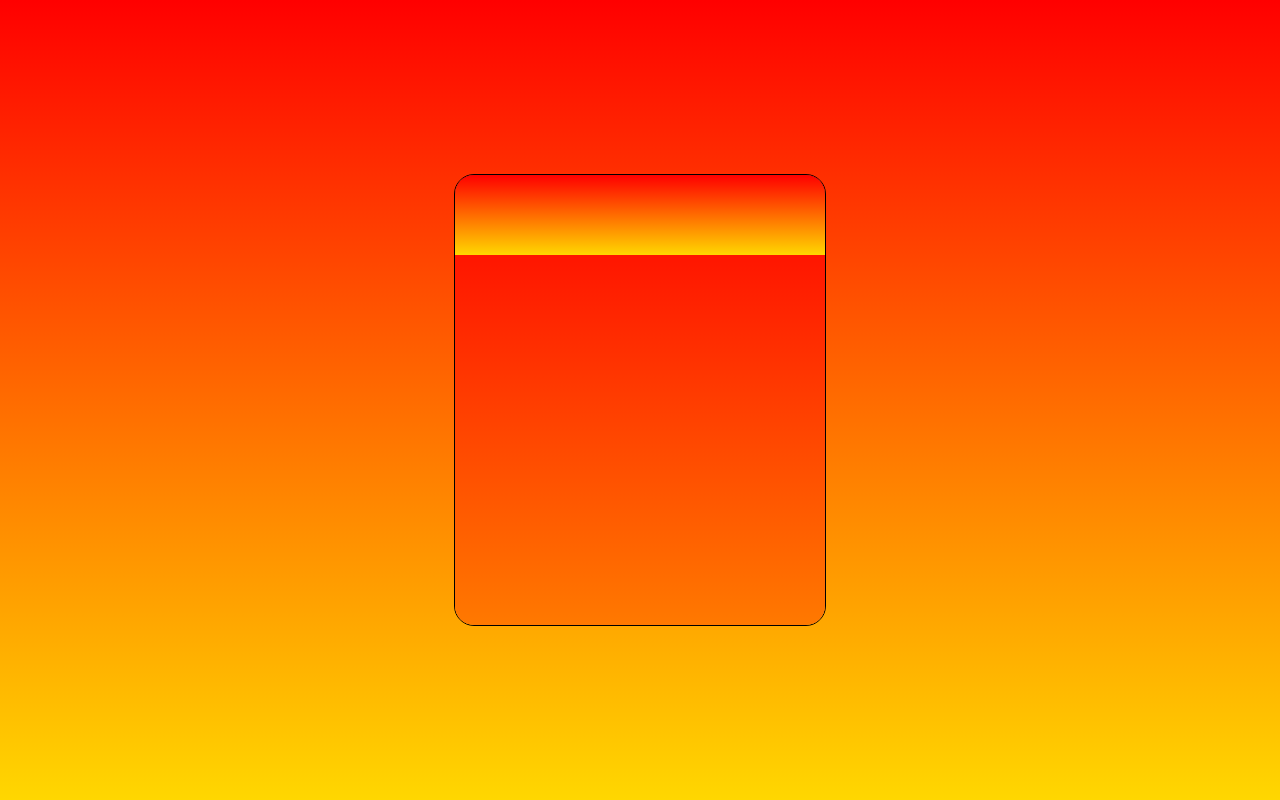
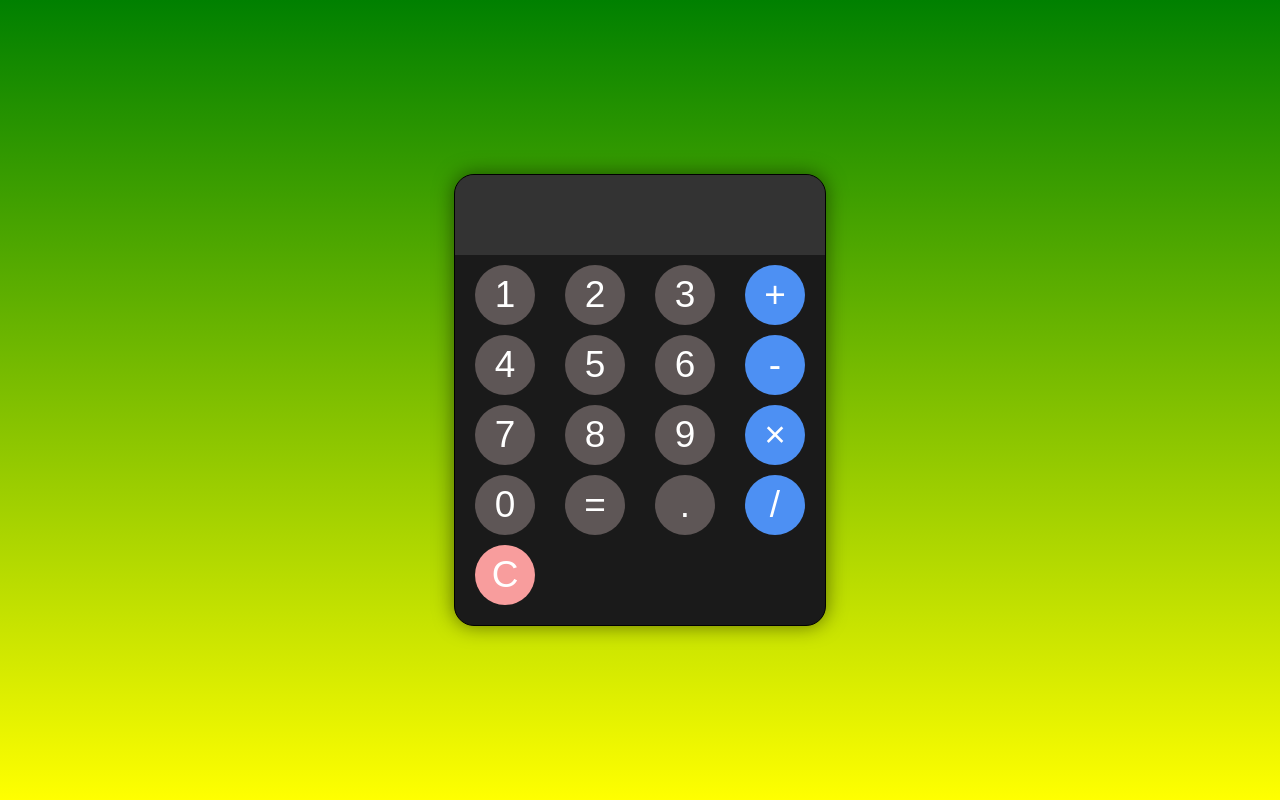
Before and after one commit to ronin-web/calculator-, a plain HTML site: page index.html in a window 1280 px wide. Drawn offline with Linux system fonts and the light colour scheme.

Commit message:
Update index.html

```diff
--- a/index.html
+++ b/index.html
@@ -7,18 +7,16 @@
   <title>calculator G2</title>
 
   <style >
-    *{
-  margin: 0;
-  height: 100vh;
-  background:linear-gradient(red,gold);
-    }
+
+
+
  body{
       margin:0;
       padding: 0;
       align-items: center;
       justify-content: center;
       height: 100vh;
-
+      background:linear-gradient(green,yellow);
       display: flex;
  }
 
@@ -33,6 +31,7 @@
     background-color: hsl(0,0%,10%);
     border-radius: 20px;
     padding: 0;
+    box-shadow:0px 0px 20px rgba(0, 0, 0, 0.5) ;
     transition:1s;
   }
 
```
